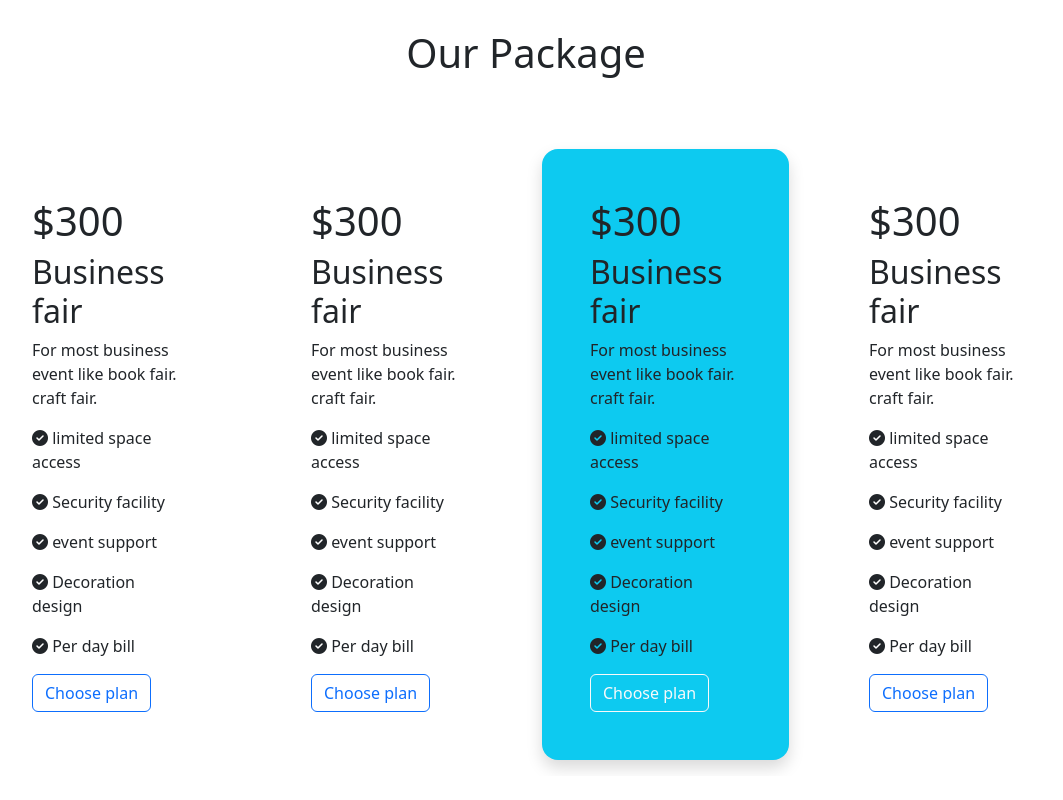
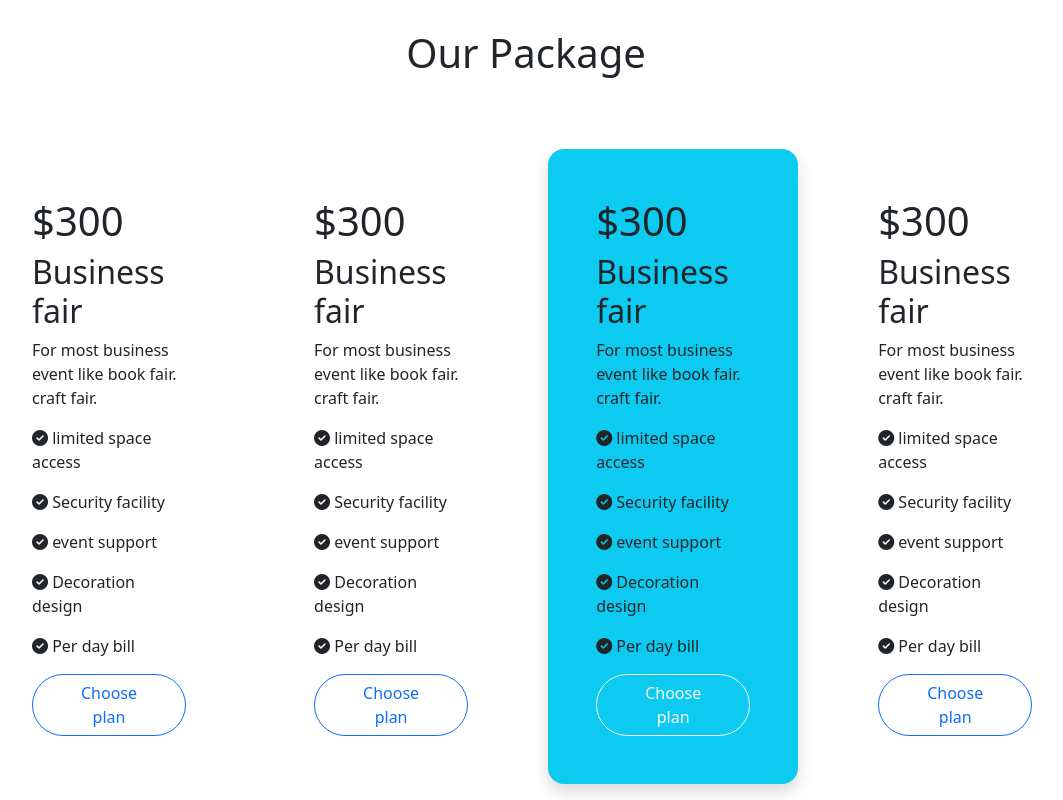
Before and after one commit to likhon15/convention-center, a plain HTML site: page index.html in a window 1280 px wide. Shown: the part 1182-1982 px from the top of the page, without its empty margins (114-1177 px from the left). Before the commit the page ends 1958 px from the top, so only its background shows below. Drawn offline with nearby package versions, Linux system fonts and the light colour scheme.

Commit message:
added new

```diff
--- a/index.html
+++ b/index.html
@@ -85,7 +85,7 @@
                   <p><i class="fa-solid fa-circle-check"></i> event support</p>
                   <p><i class="fa-solid fa-circle-check"></i> Decoration design</p>
                   <p><i class="fa-solid fa-circle-check "></i> Per day bill</p>
-                  <button class=" btn-large  btn btn-outline-primary">Choose plan</button>
+                  <button class=" btn-large  btn btn-outline-primary px-5 rounded-5">Choose plan</button>
                 </div>
                 <div class=" w-25 mx-3 my-3 p-5">
                   <h1>$300</h1>
@@ -96,7 +96,7 @@
                   <p><i class="fa-solid fa-circle-check"></i> event support</p>
                   <p><i class="fa-solid fa-circle-check"></i> Decoration design</p>
                   <p><i class="fa-solid fa-circle-check "></i> Per day bill</p>
-                  <button class=" btn-large  btn btn-outline-primary">Choose plan</button>
+                  <button class=" btn-large  btn btn-outline-primary px-5 rounded-5">Choose plan</button>
                 </div>
                 <div class="bg-info w-25 mx-3 my-3 p-5 rounded-4 shadow">
                   <h1>$300</h1>
@@ -107,7 +107,7 @@
                   <p><i class="fa-solid fa-circle-check"></i> event support</p>
                   <p><i class="fa-solid fa-circle-check"></i> Decoration design</p>
                   <p><i class="fa-solid fa-circle-check "></i> Per day bill</p>
-                  <button class=" btn-large  btn btn-outline-light">Choose plan</button>
+                  <button class=" btn-large  btn btn-outline-light rounded-5 px-5">Choose plan</button>
                 </div>
                 <div class=" w-25 mx-3 my-3 p-5">
                   <h1>$300</h1>
@@ -118,7 +118,7 @@
                   <p><i class="fa-solid fa-circle-check"></i> event support</p>
                   <p><i class="fa-solid fa-circle-check"></i> Decoration design</p>
                   <p><i class="fa-solid fa-circle-check "></i> Per day bill</p>
-                  <button class=" btn-large  btn btn-outline-primary">Choose plan</button>
+                  <button class=" btn-large  btn btn-outline-primary px-5 rounded-5">Choose plan</button>
                 </div>
               </div>
 
```
